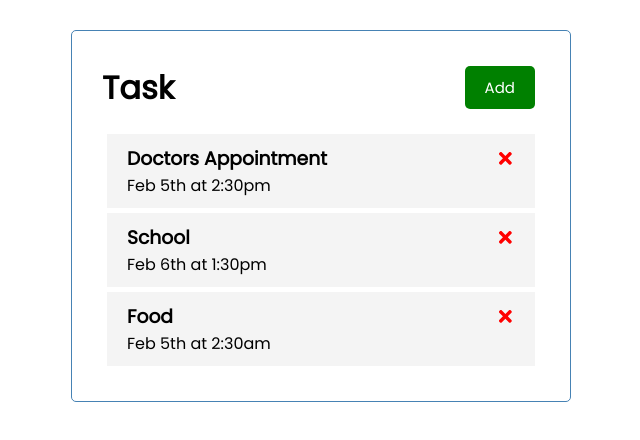
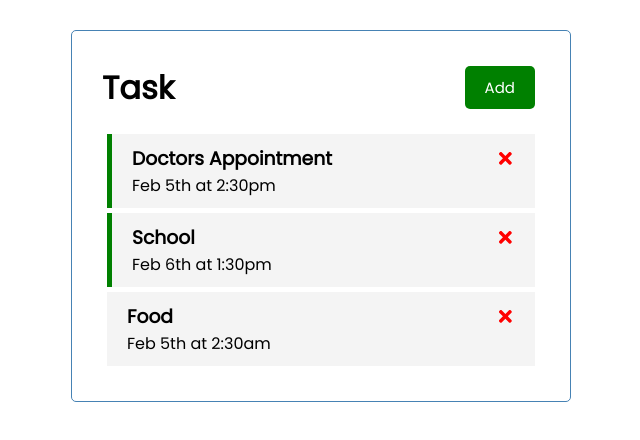
Before and after one commit to jonathanwodzisz/task-app, a React (Create React App) app: page / in a window 1280 px wide. Shown: the top 440 px of the page, without its empty margins (319-959 px from the left). Built offline with nearby package versions, Linux system fonts and the light colour scheme.

Commit message:
Task reminder and conditional styling

```diff
--- a/src/App.js
+++ b/src/App.js
@@ -25,6 +25,10 @@
         reminder: false,
       }
     ])
+  //toggle reminder
+  const toggleReminder = (id) => {
+    setTasks(tasks.map((task) => task.id === id ? { ...task, reminder: !task.reminder } : task))
+  }
   //Delete Task
   const deleteTask = (id) => {
     setTasks(tasks.filter((task) => task.id !== id))
@@ -32,7 +36,7 @@
   return (
     <div className="container">
       <Header title="Task" />
-      {tasks.length > 0 ? <Tasks onDelete={deleteTask} tasks={tasks} /> : 'No Tasks Yet'}
+      {tasks.length > 0 ? <Tasks onDelete={deleteTask} tasks={tasks} onToggle={toggleReminder} /> : 'No Tasks Yet'}
     </div>
   );
 }
--- a/src/components/Task.js
+++ b/src/components/Task.js
@@ -1,12 +1,14 @@
 import React from 'react'
 import { FaTimes } from 'react-icons/fa'
 
-function Task({ task, onDelete }) {
+function Task({ task, onDelete, onToggle }) {
     return (
-        <div className="task">
+        <div className={`task ${task.reminder ?
+            'reminder' : ''} `}
+            onDoubleClick={() => onToggle(task.id)}>
             <h3>{task.text}<FaTimes style={{ color: "red", cursor: "pointer" }} onClick={() => onDelete(task.id)} /></h3>
             <p>{task.day}</p>
-        </div>
+        </div >
     )
 }
 
--- a/src/components/Tasks.js
+++ b/src/components/Tasks.js
@@ -1,11 +1,11 @@
 import React from 'react'
 import Task from './Task.js'
 
-function Tasks({ tasks, onDelete }) {
+function Tasks({ tasks, onDelete, onToggle }) {
 
     return (
         <>
-            {tasks.map((task) => (<Task key={task.id} task={task} onDelete={onDelete} />))}
+            {tasks.map((task) => (<Task key={task.id} task={task} onDelete={onDelete} onToggle={onToggle} />))}
         </>
     )
 }
```
